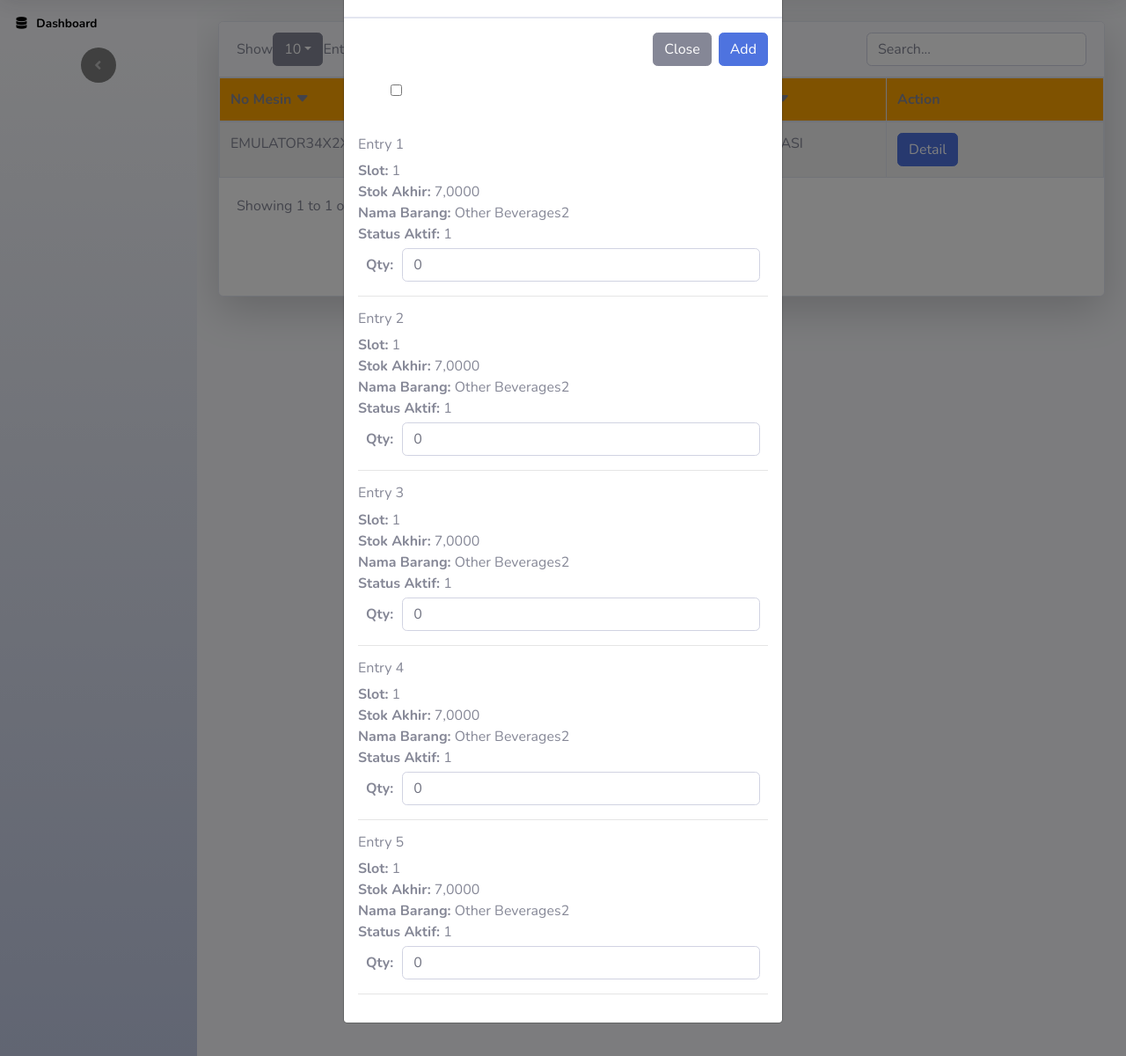
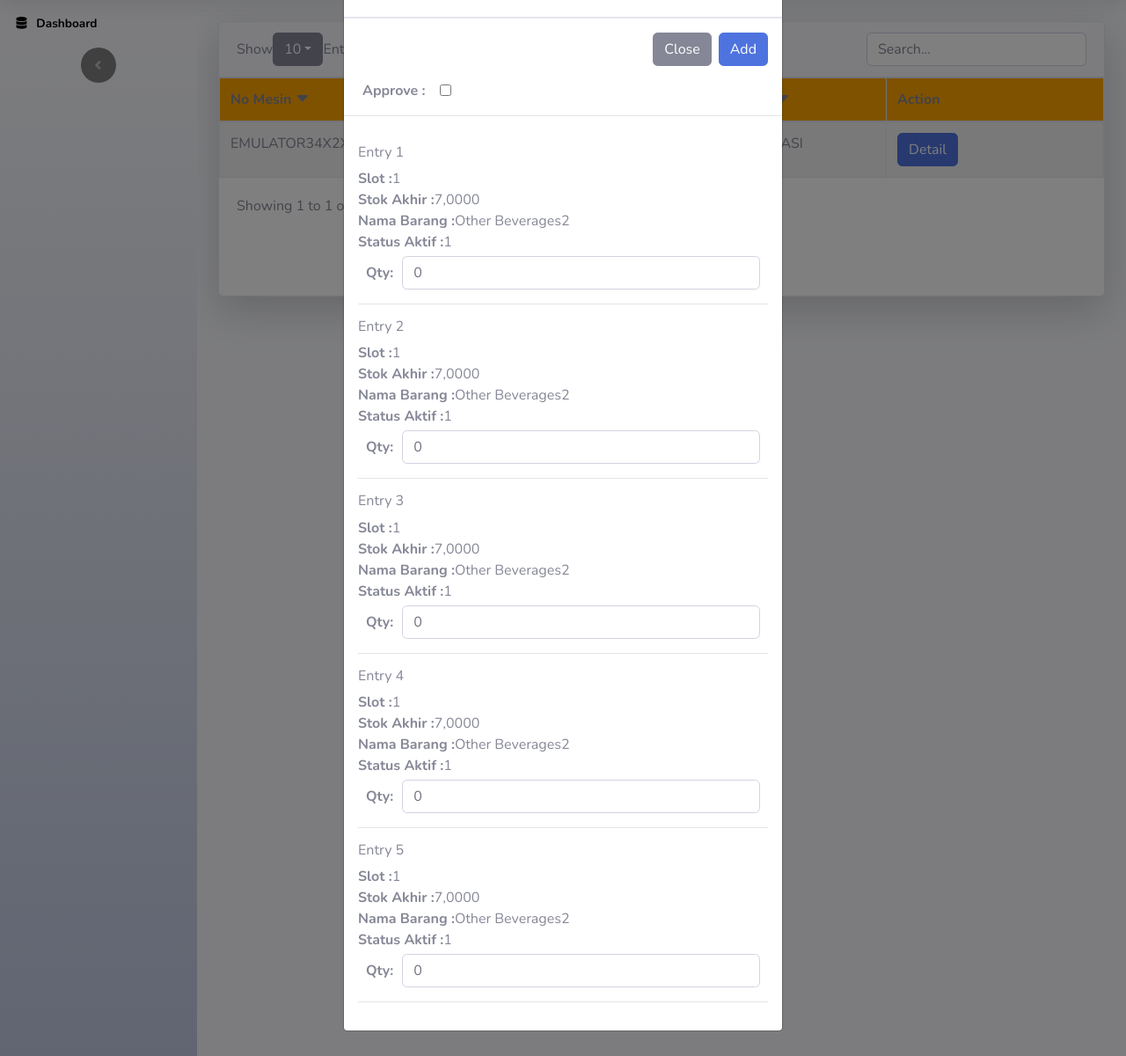
Before and after one commit to FredoVz/vending-machine, a CodeIgniter app: page /vending-machine/dashboard in a window 1280 px wide, after a click on "Detail". Shown: the part 72-1272 px from the top of the page at 88% size. Run offline with CodeIgniter, Linux system fonts and the light colour scheme; the visitor is signed in with stand-in values (Sample User, id 1).

Commit message:
first commit

```diff
--- a/application/views/dashboard.php
+++ b/application/views/dashboard.php
@@ -37,13 +37,13 @@
                             <thead id="data-head" style="background-color: orange; position: sticky;">
                                 <tr>
                                     <th scope="col" style="width:25%;" data-column="NoMesin">No Mesin <i
-                                        class="bi bi-caret-down-fill"></i>
+                                            class="bi bi-caret-down-fill"></i>
                                     </th>
-                                    <th  scope="col" style="width:25%;" data-column="NamaStaff">Nama Staff <i
-                                        class="bi bi-caret-down-fill"></i>
+                                    <th scope="col" style="width:25%;" data-column="NamaStaff">Nama Staff <i
+                                            class="bi bi-caret-down-fill"></i>
                                     </th>
                                     <th scope="col" style="width:25%;" data-column="NamaCabang">Nama Cabang <i
-                                        class="bi bi-caret-down-fill"></i></th>
+                                            class="bi bi-caret-down-fill"></i></th>
                                     <th scope="col" style="width:25%;">Action </th>
                                 </tr>
                             </thead>
@@ -61,7 +61,9 @@
                                                 <?php echo $vm['NamaCabang']; ?>
                                             </td>
                                             <td scope="row" style="width:25%;">
-                                                <button class="btn btn-primary openDetailModal" data-toggle="modal" data-target="#newDetailModal" data-id="<?= $vm['NoMesin']; ?>">Detail</button>
+                                                <button class="btn btn-primary openDetailModal" data-toggle="modal"
+                                                    data-target="#newDetailModal"
+                                                    data-id="<?= $vm['NoMesin']; ?>">Detail</button>
                                             </td>
                                         </tr>
                                     <?php endforeach; ?>
@@ -106,13 +108,13 @@
                     <button type="submit" class="btn btn-primary">Add</button>
                 </div>
 
-                <div class="form-row align-items-center mb-5 ml-5">
+                <div class="form-row align-items-center mb-1 ml-3">
                     <div class="col-auto">
-                        <div class="form-check">
-                            <input class="form-check-input col-form-label" type="checkbox">
-                        </div>
+                        <label class="form-check-label mr-2"><strong>Approve : </strong></label>
+                        <input class="form-check-input col-form-label ml-2" type="checkbox">
                     </div>
                 </div>
+                <hr>
 
                 <div class="modal-body" id="modal-body-content">
                 </div>
@@ -383,7 +385,7 @@ FROM #LastKodeNotaSlotIOT
 
 <!-- FUNGSI DYNAMIC MODAL -->
 <script>
-    $(document).on('click', '.openDetailModal', function() {
+    $(document).on('click', '.openDetailModal', function () {
         var id = $(this).data('NoMesin');
         var arrayDetailVM = <?= json_encode($arrayDetailVM); ?>; // Convert PHP array to JavaScript
         var filteredData = arrayDetailVM.filter(vm => vm.id == id); // Get all data matching the ID
@@ -392,14 +394,26 @@ FROM #LastKodeNotaSlotIOT
         var hiddenInputs = '';
 
         if (filteredData.length > 0) {
-            filteredData.forEach(function(data, index) {
+            filteredData.forEach(function (data, index) {
                 modalContent += `
                     <div class="modal-body-entry">
                         <h6>Entry ${index + 1}</h6>
-                        <div><strong>Slot:</strong> ${data.Slot}</div>
-                        <div><strong>Stok Akhir:</strong> ${data.StokAkhir}</div>
-                        <div><strong>Nama Barang:</strong> ${data.NamaBarang}</div>
-                        <div><strong>Status Aktif:</strong> ${data.Aktif}</div>
+                        <div class="d-flex">
+                            <strong>Slot :</strong>
+                            <div>${data.Slot}</div>
+                        </div>
+                        <div class="d-flex">
+                            <strong>Stok Akhir :</strong>
+                            <div>${data.StokAkhir}</div>
+                        </div>
+                        <div class="d-flex">
+                            <strong>Nama Barang :</strong>
+                            <div>${data.NamaBarang}</div>
+                        </div>
+                        <div class="d-flex">
+                            <strong>Status Aktif :</strong>
+                            <div>${data.Aktif}</div>
+                        </div>
                         <div class="form-row align-items-center mt-1 mb-1 mr-1 ml-1">
                             <div class="col-auto">
                                 <label for="qty" class="col-form-label"><strong>Qty:</strong></label>
```
